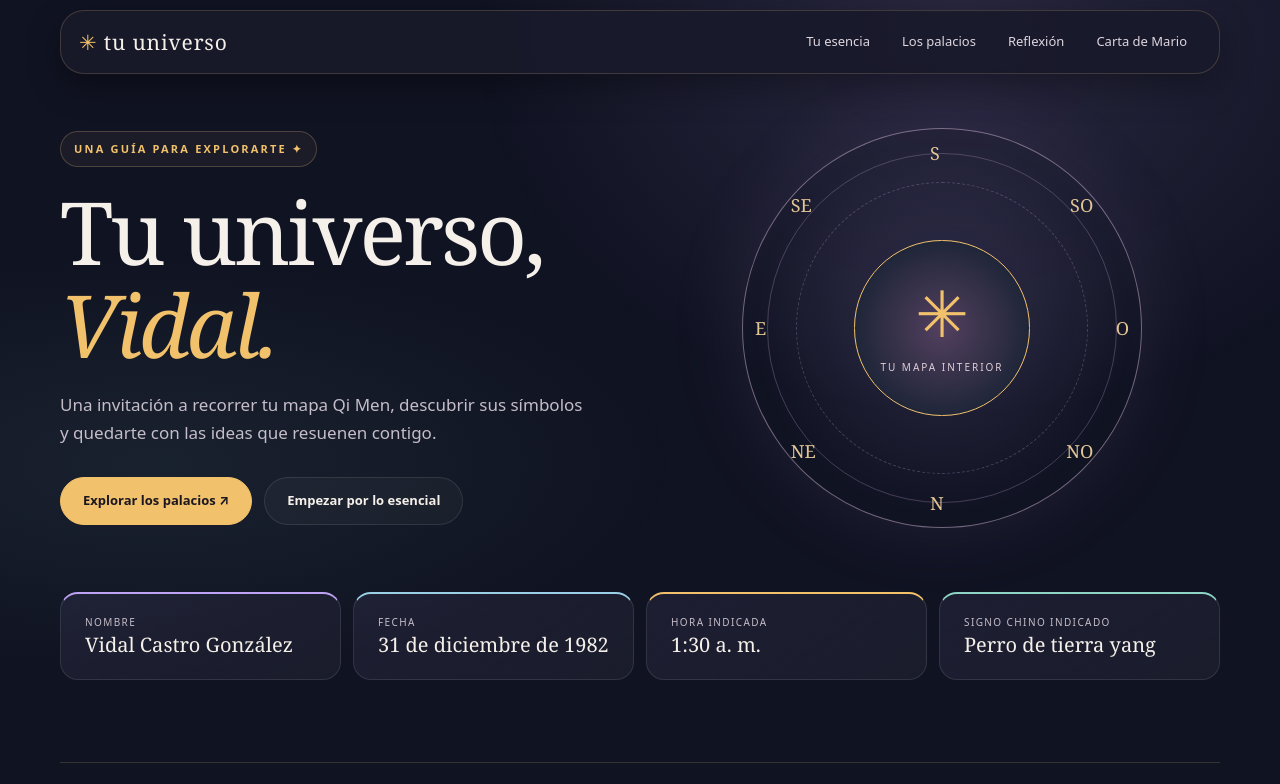
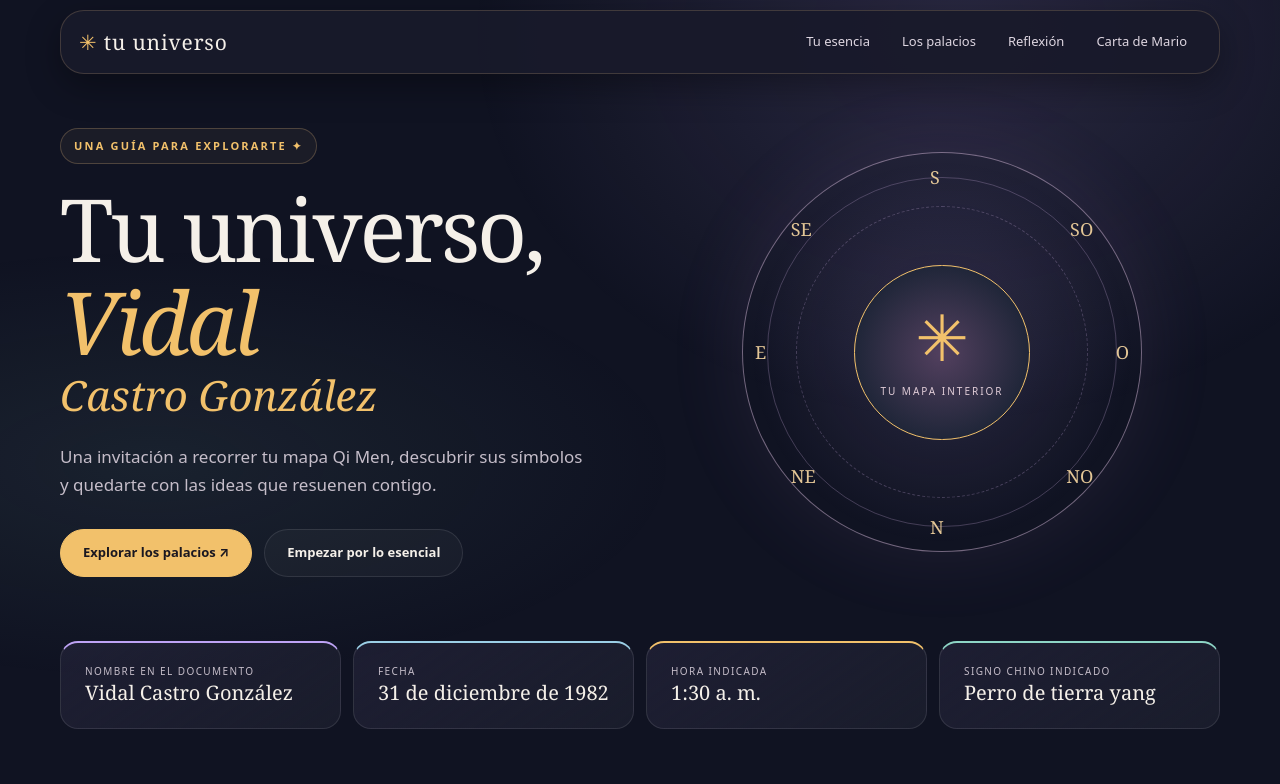
Before and after one commit to mariotristan/carta-astral-mario, a plain HTML site: page vidal/index.html in a window 1280 px wide. Shown: the top 784 px of the page. Drawn offline with Linux system fonts and the light colour scheme.

Commit message:
Mostrar nombre completo de Vidal en portada
Co-authored-by: Copilot App <223556219+Copilot@users.noreply.github.com>

```diff
--- a/vidal/index.html
+++ b/vidal/index.html
@@ -6,7 +6,7 @@
 <meta name="color-scheme" content="dark">
 <meta name="theme-color" content="#101322">
 <meta name="description" content="Un recorrido simbólico por los ocho palacios Qi Men de Vidal Castro González.">
-<title>Tu universo Qi Men | Vidal</title>
+<title>Tu universo Qi Men | Vidal Castro González</title>
 <style>
   :root{--bg:#101322;--panel:#1a1b2c;--text:#f5f0e9;--muted:#c5bdc9;--gold:#f2c16b;--purple:#bea3f5;--water:#9bcfe6;--line:#ffffff1a}
   *{box-sizing:border-box}html{scroll-behavior:smooth}body{margin:0;background:var(--bg);color:var(--text);font:16px/1.65 system-ui,-apple-system,Segoe UI,sans-serif}
@@ -14,7 +14,7 @@
   a{color:inherit;text-decoration:none}button{font:inherit;color:inherit;cursor:pointer}a:focus-visible,button:focus-visible,summary:focus-visible{outline:2px solid var(--gold);outline-offset:4px}
   .wrap{width:min(1160px,calc(100% - 48px));margin:auto}.skip{position:absolute;top:8px;left:16px;z-index:20;transform:translateY(-150%);padding:10px 16px;border-radius:999px;background:var(--gold);color:#17131d;font-weight:700}.skip:focus{transform:translateY(0)}
   .top{position:sticky;top:10px;z-index:10;pointer-events:none}.nav{pointer-events:auto;display:flex;align-items:center;justify-content:space-between;gap:16px;min-height:64px;padding:8px 18px;border:1px solid #e5bd8033;border-radius:24px;background:#191a2bf2;box-shadow:0 12px 35px #0005}.brand{font:21px Georgia,serif;letter-spacing:.04em;white-space:nowrap}.brand span,.spark{color:var(--gold)}.navlinks{display:flex;flex-wrap:wrap;gap:4px;font-size:13px;color:#ded6e1}.navlinks a{padding:9px 14px;border-radius:999px}.navlinks a:hover{background:#e5bd801a;color:var(--gold)}
-  .hero{display:grid;grid-template-columns:1fr 1fr;align-items:center;gap:48px;min-height:500px;padding:64px 0}.eyebrow{font-size:11px;font-weight:700;letter-spacing:.2em;color:var(--gold);text-transform:uppercase}.hero .eyebrow{display:inline-block;padding:8px 13px;border:1px solid #e5bd8040;border-radius:999px;background:#e5bd800d}.hero h1,.section-title{font-family:Georgia,serif;font-weight:400;line-height:1.07;letter-spacing:-.035em}.hero h1{font-size:clamp(54px,7vw,87px);margin:18px 0 20px}.hero h1 em{font-weight:400;color:var(--gold)}.hero p{max-width:31em;color:var(--muted);font-size:17px}.buttons{display:flex;gap:12px;flex-wrap:wrap;margin-top:30px}.btn{display:inline-flex;align-items:center;justify-content:center;min-height:48px;padding:10px 22px;border:1px solid var(--line);border-radius:999px;background:#ffffff08;font-size:13px;font-weight:700}.btn.primary{background:var(--gold);color:#1a1720;border-color:var(--gold)}.btn:hover{border-color:var(--gold)}
+  .hero{display:grid;grid-template-columns:1fr 1fr;align-items:center;gap:48px;min-height:500px;padding:64px 0}.eyebrow{font-size:11px;font-weight:700;letter-spacing:.2em;color:var(--gold);text-transform:uppercase}.hero .eyebrow{display:inline-block;padding:8px 13px;border:1px solid #e5bd8040;border-radius:999px;background:#e5bd800d}.hero h1,.section-title{font-family:Georgia,serif;font-weight:400;line-height:1.07;letter-spacing:-.035em}.hero h1{font-size:clamp(54px,7vw,87px);margin:18px 0 20px}.hero h1 em{font-weight:400;color:var(--gold)}.hero h1 small{display:block;font-size:.48em;line-height:1.3;letter-spacing:0}.hero p{max-width:31em;color:var(--muted);font-size:17px}.buttons{display:flex;gap:12px;flex-wrap:wrap;margin-top:30px}.btn{display:inline-flex;align-items:center;justify-content:center;min-height:48px;padding:10px 22px;border:1px solid var(--line);border-radius:999px;background:#ffffff08;font-size:13px;font-weight:700}.btn.primary{background:var(--gold);color:#1a1720;border-color:var(--gold)}.btn:hover{border-color:var(--gold)}
   .orbit-wrap{display:grid;place-items:center}.orbit{position:relative;width:min(400px,85vw);aspect-ratio:1;display:grid;place-items:center;border:1px solid #d5b9d980;border-radius:50%;background:radial-gradient(circle,#bea3f526,transparent 68%);box-shadow:0 0 80px #ad82c41c}.orbit:before,.orbit:after{content:"";position:absolute;inset:24px;border:1px solid #bca3d14a;border-radius:50%}.orbit:after{inset:53px;border-style:dashed}.orbit-inner{width:44%;aspect-ratio:1;display:grid;place-content:center;text-align:center;border:1px solid var(--gold);border-radius:50%;background:radial-gradient(circle,#53405f,#202639 70%)}.orbit-inner b{font:64px/1 Georgia,serif;color:var(--gold)}.orbit-inner small{margin-top:14px;font-size:10px;letter-spacing:.2em;text-transform:uppercase;color:#e1cdd8}.point{position:absolute;color:#e3c696;font:18px Georgia,serif}.p1{top:3%;left:47%}.p2{right:12%;top:16%}.p3{right:3%;top:47%}.p4{right:12%;bottom:16%}.p5{bottom:3%;left:47%}.p6{left:12%;bottom:16%}.p7{left:3%;top:47%}.p8{left:12%;top:16%}
   .stats{display:grid;grid-template-columns:repeat(4,1fr);gap:12px;margin:0 0 82px}.stat{padding:20px 24px;border:1px solid var(--line);border-top:2px solid var(--purple);border-radius:18px;background:linear-gradient(145deg,#bea3f514,#1a1d2c)}.stat:nth-child(2){border-top-color:var(--water)}.stat:nth-child(3){border-top-color:var(--gold)}.stat:nth-child(4){border-top-color:#8ed5c6}.stat small{display:block;color:var(--muted);font-size:10px;letter-spacing:.14em;text-transform:uppercase}.stat strong{font:20px Georgia,serif}
   section{padding:0 0 86px;scroll-margin-top:100px}.section-heading{display:flex;justify-content:space-between;gap:25px;align-items:end;margin-bottom:26px;padding-top:24px;border-top:1px solid #e5bd8030}.section-title{font-size:clamp(35px,4vw,48px);margin:8px 0}.section-desc{max-width:400px;margin:0;color:var(--muted);font-size:14px}.intro-grid,.explorer{display:grid;grid-template-columns:1fr 1fr;gap:18px}.panel{padding:28px;border:1px solid var(--line);border-radius:20px;background:linear-gradient(145deg,#252238,#191c2b);box-shadow:0 16px 40px #0002}.panel h3{margin:0 0 10px;font:normal 25px Georgia,serif}.panel p{color:var(--muted);font-size:15px}.symbol{display:grid;place-items:center;width:58px;height:58px;margin-bottom:20px;border:1px solid var(--gold);border-radius:50%;color:var(--gold);font:30px Georgia,serif}.pill{display:inline-block;margin:5px 5px 0 0;padding:6px 12px;border:1px solid #c3a9ed40;border-radius:999px;color:#e7d8ed;font-size:12px}
@@ -32,10 +32,10 @@
 <a class="skip" href="#contenido">Saltar al contenido</a>
 <header class="top"><div class="wrap nav"><a class="brand" href="#inicio"><span>✳</span> tu universo</a><nav class="navlinks" aria-label="Navegación principal"><a href="#esencia">Tu esencia</a><a href="#palacios">Los palacios</a><a href="#reflexion">Reflexión</a><a href="../">Carta de Mario</a></nav></div></header>
 <main id="contenido"><div class="wrap" id="inicio">
-  <div class="hero"><div><div class="eyebrow">Una guía para explorarte ✦</div><h1>Tu universo,<br><em>Vidal.</em></h1><p>Una invitación a recorrer tu mapa Qi Men, descubrir sus símbolos y quedarte con las ideas que resuenen contigo.</p><div class="buttons"><a class="btn primary" href="#palacios">Explorar los palacios ↗</a><a class="btn" href="#esencia">Empezar por lo esencial</a></div></div>
+  <div class="hero"><div><div class="eyebrow">Una guía para explorarte ✦</div><h1>Tu universo,<br><em>Vidal<small>Castro González</small></em></h1><p>Una invitación a recorrer tu mapa Qi Men, descubrir sus símbolos y quedarte con las ideas que resuenen contigo.</p><div class="buttons"><a class="btn primary" href="#palacios">Explorar los palacios ↗</a><a class="btn" href="#esencia">Empezar por lo esencial</a></div></div>
     <div class="orbit-wrap" aria-hidden="true"><div class="orbit"><span class="point p1">S</span><span class="point p2">SO</span><span class="point p3">O</span><span class="point p4">NO</span><span class="point p5">N</span><span class="point p6">NE</span><span class="point p7">E</span><span class="point p8">SE</span><div class="orbit-inner"><b>✳</b><small>Tu mapa interior</small></div></div></div>
   </div>
-  <div class="stats" aria-label="Datos principales del documento"><div class="stat"><small>Nombre</small><strong>Vidal Castro González</strong></div><div class="stat"><small>Fecha</small><strong>31 de diciembre de 1982</strong></div><div class="stat"><small>Hora indicada</small><strong>1:30 a. m.</strong></div><div class="stat"><small>Signo chino indicado</small><strong>Perro de tierra yang</strong></div></div>
+  <div class="stats" aria-label="Datos principales del documento"><div class="stat"><small>Nombre en el documento</small><strong>Vidal Castro González</strong></div><div class="stat"><small>Fecha</small><strong>31 de diciembre de 1982</strong></div><div class="stat"><small>Hora indicada</small><strong>1:30 a. m.</strong></div><div class="stat"><small>Signo chino indicado</small><strong>Perro de tierra yang</strong></div></div>
   <section id="esencia"><div class="section-heading"><div><div class="eyebrow">01 / Tu punto de partida</div><h2 class="section-title">Un mapa para mirar hacia dentro<span class="spark">.</span></h2></div><p class="section-desc">Una lectura simbólica, no un cálculo nuevo ni una descripción definitiva de quién eres.</p></div><div class="intro-grid">
     <article class="panel"><div class="symbol" aria-hidden="true">✧</div><h3>Tu universo Qi Men</h3><p>El documento presenta ocho direcciones, cada una con una deidad, cualidades, una estrella y una puerta. Su lenguaje invita a observar fortalezas, retos y maneras de relacionarte.</p><span class="pill">Ocho direcciones</span><span class="pill">Símbolos para explorar</span></article>
     <article class="panel"><div class="symbol" aria-hidden="true">☼</div><h3>Tu palacio del destino</h3><p>En el sureste, la fuente sitúa al guardián Serpiente y relaciona su influencia con la capacidad de comunicar y ser escuchado; también invita a reflexionar sobre el riesgo de manipular.</p><span class="pill">Sureste · Madera</span><span class="pill">Conocimiento</span></article>
```
